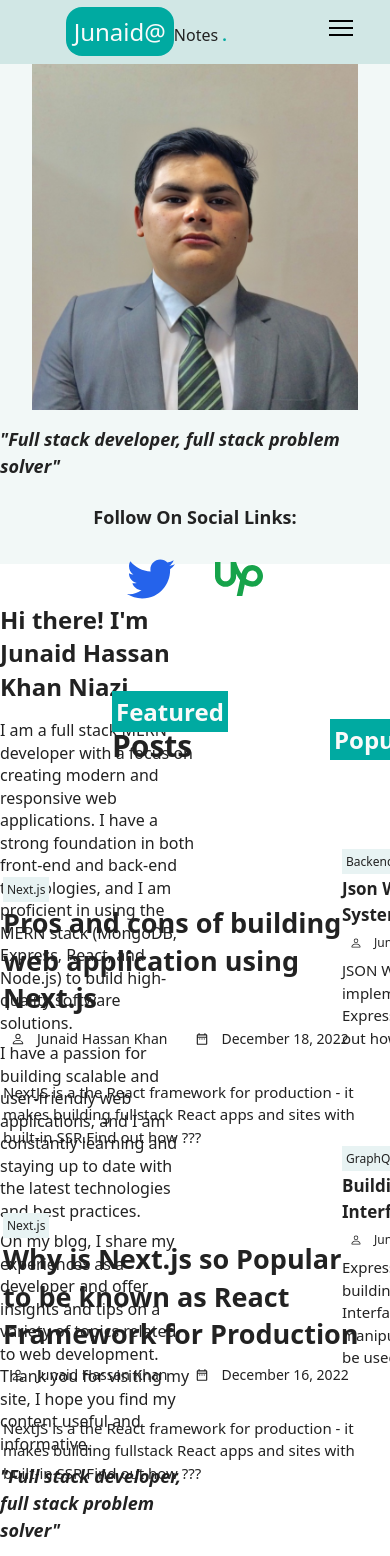
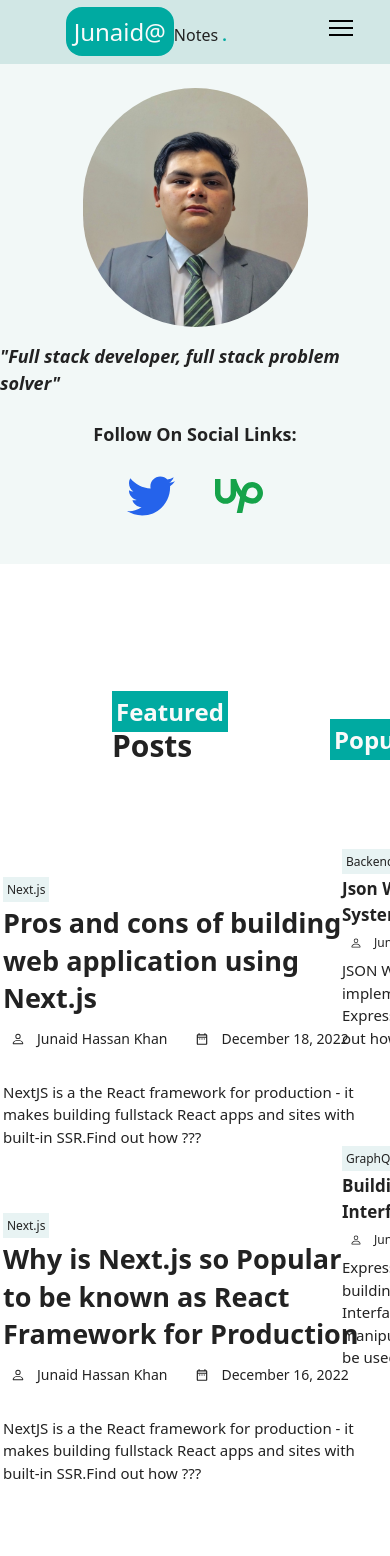
Before and after one commit to Junaidhkn/next_Blog_app, a Next.js app: page / in a window 390 px wide. Shown: the top 1556 px of the page. Built offline with nearby package versions, Linux system fonts and the light colour scheme.

Commit message:
mobile responsive

```diff
--- a/components/Header.js
+++ b/components/Header.js
@@ -7,9 +7,9 @@ const Header = () => {
 	return (
 		<div className='sm:py-5 md:flex md:px-10 md:py-5  lg:flex xl:flex xl:px-28 xl:py-10 md:justify-evenly lg:w-full h-[500px] bg-header'>
 			<div className='flex flex-col items-center gap-4'>
-				<div className='sm:w-[250px] sm:h-auto md:w-[250px]  lg:w-auto lg:h-auto'>
+				<div className='xs:mt-6 xs:w-[225px] sm:w-[250px] sm:h-auto md:w-[250px]  lg:w-auto lg:h-auto'>
 					<Image
-						className='sm:rounded-full '
+						className='xs:rounded-full sm:rounded-full '
 						alt='Junaid-Full stack Developer'
 						src='/images/site/junaid.jpg'
 						width={326}
@@ -37,7 +37,7 @@ const Header = () => {
 					</div>
 				</div>
 			</div>
-			<div className='sm:hidden md:flex flex-col w-2/4'>
+			<div className='xs:hidden sm:hidden md:flex flex-col w-2/4'>
 				<h2 className='font-[600] text-2xl leading-[140%] mb-4'>
 					Hi there! I'm Junaid Hassan Khan Niazi
 				</h2>
```
